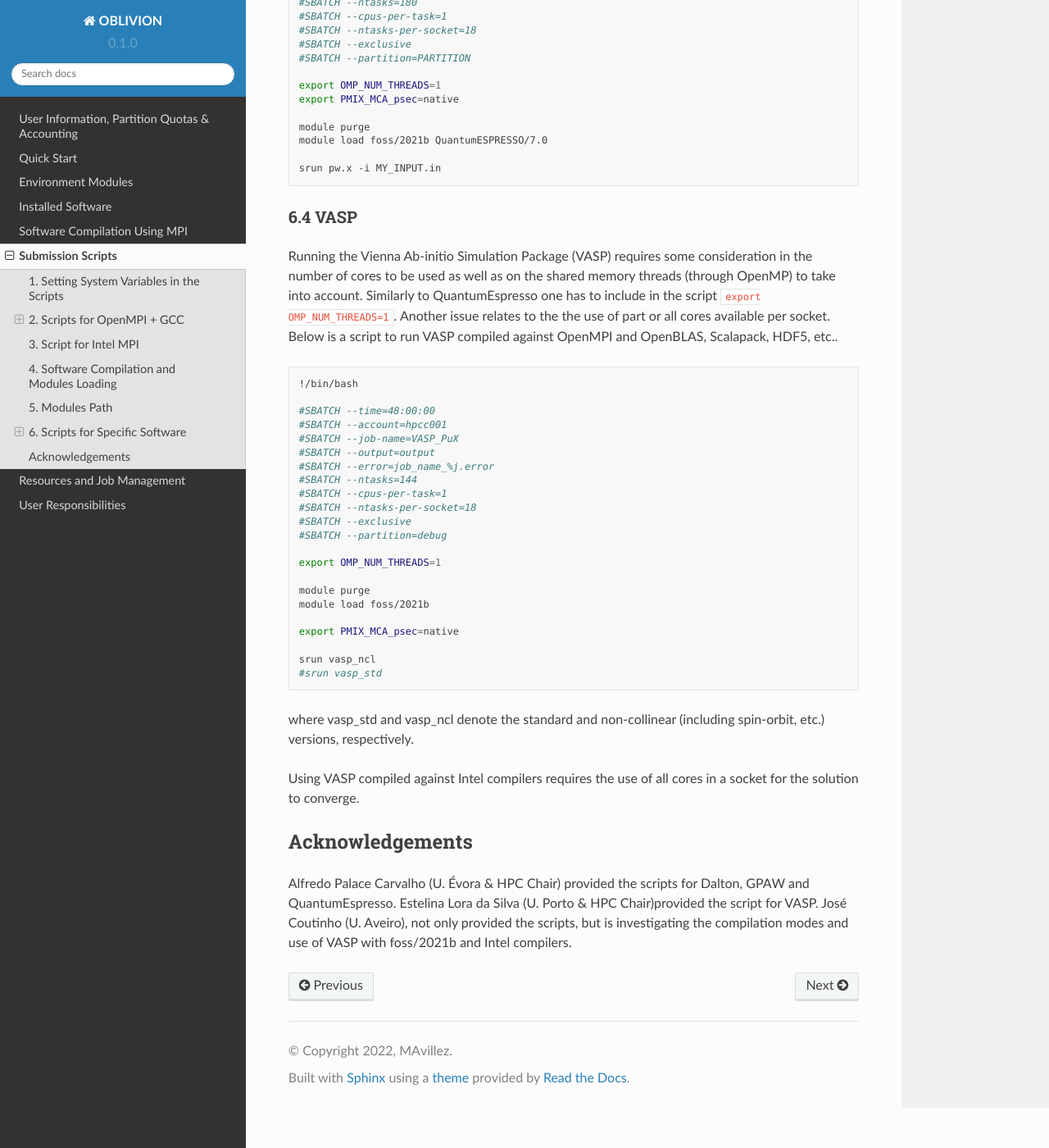
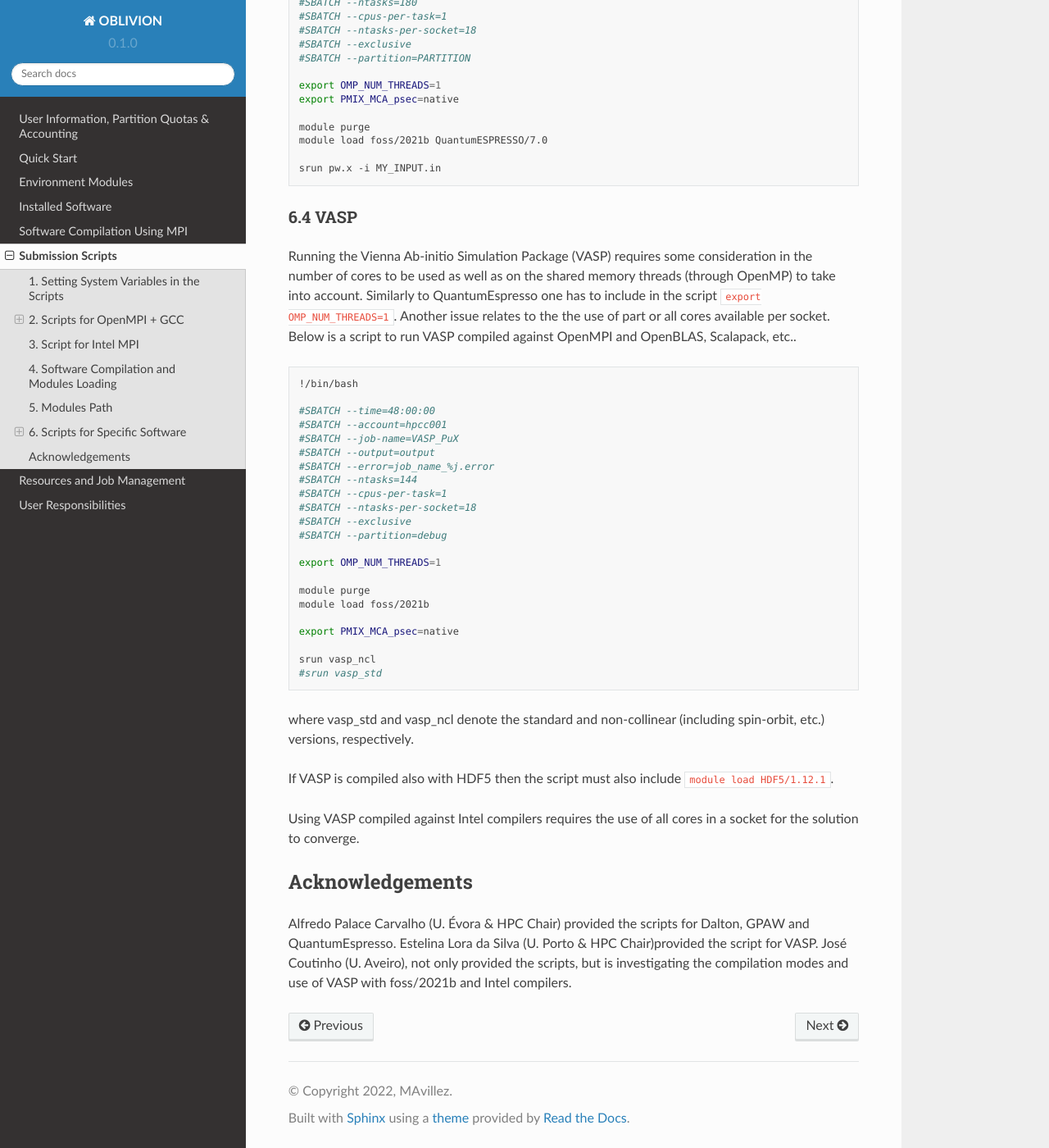
Before and after one commit to mavillez/Oblivion, a Sphinx documentation site: the page built from docs/source/scripts.rst, in a window 1280 px wide and 1400 px high, scrolled down 6195 px. Shown: the whole window at 82% size. Built offline with Sphinx 7.4.7 and the Read the Docs theme 2.0.0, drawn with Linux system fonts in a browser that asks for light colours; some of the changed lines change nothing that is shown.

Commit message:
Update scripts.rst

```diff
--- a/docs/source/scripts.rst
+++ b/docs/source/scripts.rst
@@ -343,7 +343,7 @@ use of threads in a compute node the script should include ``export OMP_NUM_THRE
 6.4 VASP
 ~~~~~~~~
 
-Running the Vienna Ab-initio Simulation Package (VASP) requires some consideration in the number of cores to be used as well as on the shared memory threads (through OpenMP) to take into account. Similarly to QuantumEspresso one has to include in the script ``export OMP_NUM_THREADS=1``. Another issue relates to the the use of part or all cores available per socket. Below is a script to run VASP compiled against OpenMPI and OpenBLAS, Scalapack, HDF5, etc..
+Running the Vienna Ab-initio Simulation Package (VASP) requires some consideration in the number of cores to be used as well as on the shared memory threads (through OpenMP) to take into account. Similarly to QuantumEspresso one has to include in the script ``export OMP_NUM_THREADS=1``. Another issue relates to the the use of part or all cores available per socket. Below is a script to run VASP compiled against OpenMPI and OpenBLAS, Scalapack, etc..
 
 .. code-block:: bash
 
@@ -372,6 +372,8 @@ Running the Vienna Ab-initio Simulation Package (VASP) requires some considerati
 
 where vasp_std and vasp_ncl denote the standard and non-collinear (including spin-orbit, etc.) versions, respectively.
 
+If VASP is compiled also with HDF5 then the script must also include ``module load HDF5/1.12.1``.
+
 Using VASP compiled against Intel compilers requires the use of all cores in a socket for the solution to converge.
 
 Acknowledgements
```
